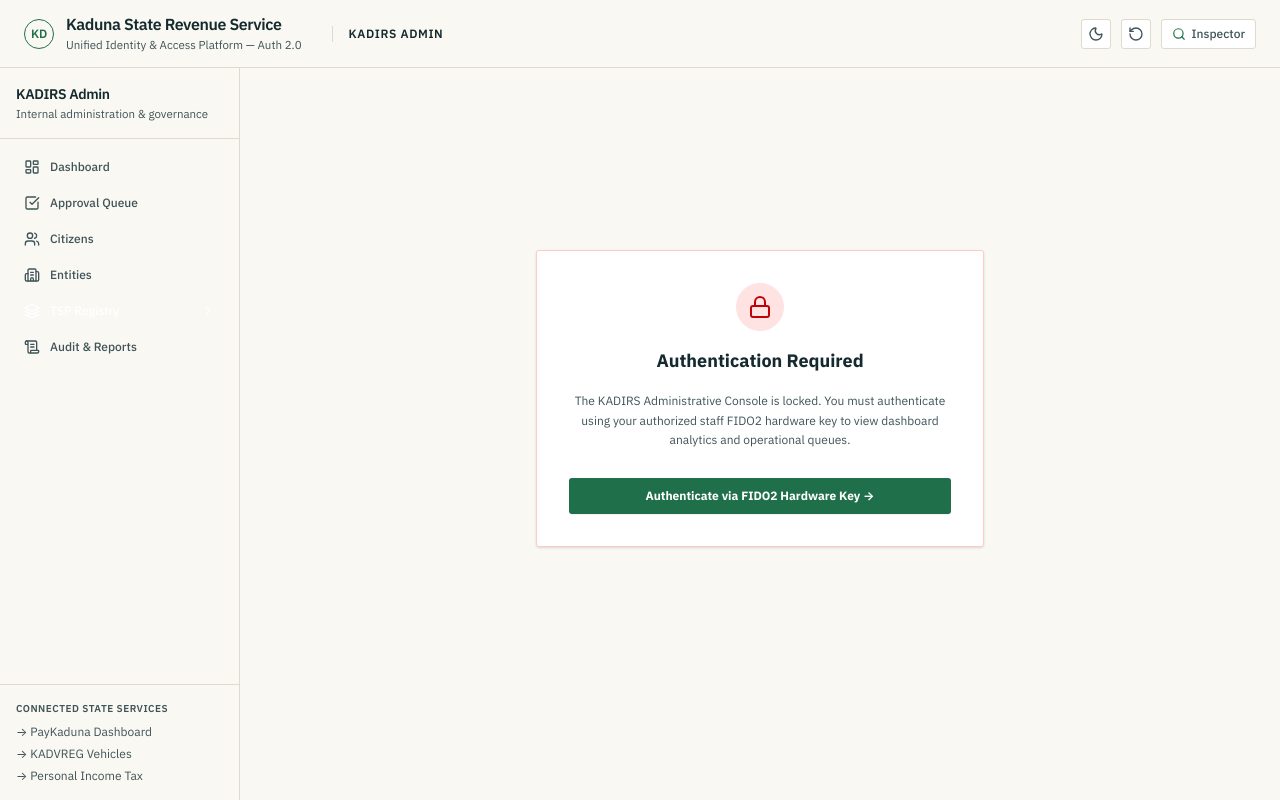
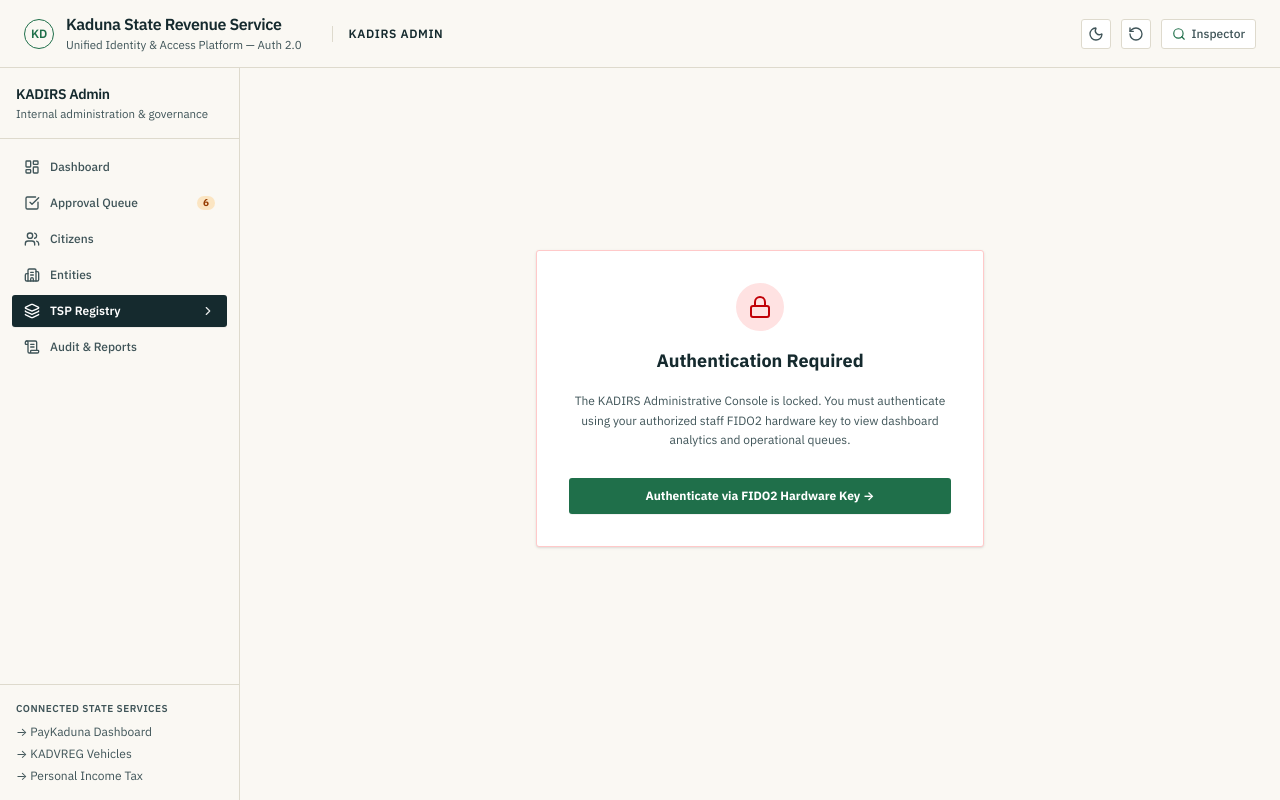
Before and after one commit to taxnigeria/kadirs-sso-demo, a React (Vite) app: page /admin/tsps in a window 1280 px wide. Built offline with nearby package versions, Linux system fonts and the light colour scheme.

Commit message:
fix(admin): hide tab row, show user card only on dashboard, and fix active sidebar button in light mode

```diff
--- a/src/components/layout/portal-branding.ts
+++ b/src/components/layout/portal-branding.ts
@@ -99,8 +99,8 @@ export const PORTALS: Record<string, PortalConfig> = {
     shortName: "Admin",
     description: "Internal administration & governance",
     icon: Lock,
-    color: "bg-kadirs-navy",
-    textColor: "text-kadirs-navy",
+    color: "bg-[#152A2E] dark:bg-emerald-800",
+    textColor: "text-[#152A2E] dark:text-emerald-400",
     navItems: [
       { label: "Dashboard", path: "/admin/dashboard", icon: LayoutDashboard },
       { label: "Approval Queue", path: "/admin/approvals", icon: CheckSquare },
--- a/src/components/layout/sidebar.tsx
+++ b/src/components/layout/sidebar.tsx
@@ -1,5 +1,6 @@
 import { Link, useLocation } from 'react-router'
 import { useAuthEngine } from '@/engine/auth-engine'
+import { useAdminEngine } from '@/engine/admin-engine'
 import { type PortalConfig } from './portal-branding'
 import { ChevronRight } from 'lucide-react'
 
@@ -10,6 +11,8 @@ interface SidebarProps {
 export function Sidebar({ portal }: SidebarProps) {
   const location = useLocation()
   const currentUser = useAuthEngine((s) => s.currentUser)
+  const makerCheckerItems = useAdminEngine((s) => s.makerCheckerItems)
+  const pendingApprovalsCount = makerCheckerItems.filter((i) => i.status === 'pending').length
 
   if (portal.navItems.length === 0) return null
 
@@ -36,15 +39,26 @@ export function Sidebar({ portal }: SidebarProps) {
               <Link
                 key={item.path}
                 to={item.path}
-                className={`flex items-center gap-2.5 px-3 py-2 rounded-[var(--radius)] text-xs font-medium transition-colors ${
+                className={`flex items-center gap-2.5 px-3 py-2 rounded-[var(--radius)] text-xs transition-colors ${
                   isActive
-                    ? `${portal.color || 'bg-[var(--green)]'} text-white font-medium`
-                    : 'text-[var(--ink-soft)] hover:text-[var(--ink)] hover:bg-[var(--line-soft)]'
+                    ? `${portal.color ? portal.color : 'bg-[var(--green)]'} text-white shadow-2xs font-semibold`
+                    : 'text-[var(--ink-soft)] hover:text-[var(--ink)] hover:bg-[var(--line-soft)] font-medium'
                 }`}
               >
                 <NavIcon className="h-4 w-4 flex-shrink-0" />
                 <span className="flex-1">{item.label}</span>
-                {isActive && <ChevronRight className="h-3.5 w-3.5 opacity-80" />}
+                {item.path === '/admin/approvals' && pendingApprovalsCount > 0 && (
+                  <span
+                    className={`px-1.5 py-0.2 rounded-full text-[10px] font-bold ${
+                      isActive
+                        ? 'bg-white/20 text-white'
+                        : 'bg-amber-500/20 text-amber-800 dark:text-amber-300'
+                    }`}
+                  >
+                    {pendingApprovalsCount}
+                  </span>
+                )}
+                {isActive && <ChevronRight className="h-3.5 w-3.5 opacity-90" />}
               </Link>
             )
           })}
--- a/src/components/layout/topbar.tsx
+++ b/src/components/layout/topbar.tsx
@@ -2,6 +2,7 @@ import { Link } from 'react-router'
 import { Sun, Moon, Search, RotateCcw, User } from 'lucide-react'
 import { useThemeStore } from '@/engine/theme-store'
 import { useAuthEngine } from '@/engine/auth-engine'
+import { useAdminEngine } from '@/engine/admin-engine'
 import { type PortalConfig } from './portal-branding'
 
 interface TopbarProps {
@@ -14,6 +15,8 @@ export function Topbar({ portal }: TopbarProps) {
   const currentUser = useAuthEngine((s) => s.currentUser)
   const identity = useAuthEngine((s) => s.identity)
   const activePersona = useAuthEngine((s) => s.activePersona)
+  const currentAdmin = useAdminEngine((s) => s.currentAdmin)
+  const logoutAdmin = useAdminEngine((s) => s.logoutAdmin)
 
   return (
     <header className="sticky top-0 z-50 border-b border-[var(--line)] bg-[var(--paper)]/95 backdrop-blur-md px-6 py-3.5 flex items-center justify-between transition-colors">
@@ -64,6 +67,29 @@ export function Topbar({ portal }: TopbarProps) {
           </Link>
         )}
 
+        {/* Admin Session Pill if logged into admin console */}
+        {currentAdmin && portal.id === 'admin' && (
+          <div className="hidden sm:flex items-center gap-2 px-2.5 py-1 rounded-[var(--radius)] bg-[var(--paper-raised)] border border-[var(--line)] text-xs shadow-2xs">
+            <span className="w-1.5 h-1.5 rounded-full bg-[var(--green)]" />
+            <span className="text-[var(--ink)] font-medium">
+              {currentAdmin.name}
+            </span>
+            <span className="text-[10px] text-[var(--green)] font-semibold uppercase tracking-wider">
+              ({currentAdmin.role.replace('_', ' ')})
+            </span>
+            <button
+              type="button"
+              onClick={() => {
+                logoutAdmin()
+                window.location.href = '/admin'
+              }}
+              className="ml-1 text-red-600 hover:text-red-700 text-[11px] font-semibold cursor-pointer hover:underline"
+            >
+              Sign Out
+            </button>
+          </div>
+        )}
+
         {/* Theme Toggle Button */}
         <button
           onClick={toggleTheme}
--- a/src/index.css
+++ b/src/index.css
@@ -103,6 +103,7 @@
   --color-line: var(--line);
   --color-line-soft: var(--line-soft);
   --color-danger: var(--danger);
+  --color-kadirs-navy: #152A2E;
 
   --color-background: var(--background);
   --color-foreground: var(--foreground);
--- a/src/portals/admin/admin-console-layout.tsx
+++ b/src/portals/admin/admin-console-layout.tsx
@@ -6,12 +6,6 @@ import {
   Flame,
   ShieldAlert,
   Cpu,
-  Activity,
-  CheckSquare,
-  Users,
-  Building2,
-  Layers,
-  FileSpreadsheet,
   Clock
 } from 'lucide-react'
 import { useAdminEngine } from '@/engine/admin-engine'
@@ -27,9 +21,8 @@ export function AdminConsoleLayout({ children }: AdminConsoleLayoutProps) {
   const logoutAdmin = useAdminEngine((s) => s.logoutAdmin)
   const isBreakGlassActive = useAdminEngine((s) => s.isBreakGlassActive)
   const deactivateBreakGlass = useAdminEngine((s) => s.deactivateBreakGlass)
-  const makerCheckerItems = useAdminEngine((s) => s.makerCheckerItems)
 
-  const pendingApprovalsCount = makerCheckerItems.filter((i) => i.status === 'pending').length
+  const isDashboard = location.pathname === '/admin/dashboard' || location.pathname === '/admin'
 
   // 15-Minute Idle Session Timer (900 seconds)
   const [secondsRemaining, setSecondsRemaining] = useState(892)
@@ -87,20 +80,6 @@ export function AdminConsoleLayout({ children }: AdminConsoleLayoutProps) {
   const keyIdMatch = currentAdmin.fido2KeyName.match(/#(KD-FIDO-\d+)/)
   const shortKeyId = keyIdMatch ? keyIdMatch[1] : 'KD-FIDO-9182'
 
-  const navLinks = [
-    { label: 'Overview & Telemetry', path: '/admin/dashboard', icon: Activity },
-    {
-      label: 'Approval Queue',
-      path: '/admin/approvals',
-      icon: CheckSquare,
-      badge: pendingApprovalsCount > 0 ? pendingApprovalsCount : undefined
-    },
-    { label: 'Citizen Accounts', path: '/admin/citizens', icon: Users },
-    { label: 'Entities (Corp / Agency)', path: '/admin/entities', icon: Building2 },
-    { label: 'TSP OAuth Registry', path: '/admin/tsps', icon: Layers },
-    { label: 'Audit Log & NDPA CAR', path: '/admin/reports', icon: FileSpreadsheet }
-  ]
-
   return (
     <div className="p-4 sm:p-6 lg:p-8 max-w-7xl mx-auto space-y-5 animate-in fade-in duration-300">
       {/* ========================================================================= */}
@@ -133,9 +112,10 @@ export function AdminConsoleLayout({ children }: AdminConsoleLayoutProps) {
       )}
 
       {/* ========================================================================= */}
-      {/* THE SESSION FRAME: OFFICER ATTRIBUTION + LIVE SESSION CONSTRAINTS          */}
+      {/* USER CARD: ONLY SHOWN ON DASHBOARD AS REQUESTED                          */}
       {/* ========================================================================= */}
-      <div className="bg-[var(--paper-raised)] border border-[var(--line)] p-4 sm:p-5 rounded-[var(--radius)] shadow-2xs space-y-3">
+      {isDashboard && (
+        <div className="bg-[var(--paper-raised)] border border-[var(--line)] p-4 sm:p-5 rounded-[var(--radius)] shadow-2xs space-y-3 animate-in fade-in duration-200">
           <div className="flex flex-col md:flex-row md:items-center justify-between gap-4">
             <div className="flex items-center gap-3.5">
               <div className="w-11 h-11 rounded-full bg-[var(--green)]/10 text-[var(--green)] flex items-center justify-center font-bold text-sm shrink-0 border border-[var(--green)]/20 shadow-2xs">
@@ -154,7 +134,7 @@ export function AdminConsoleLayout({ children }: AdminConsoleLayoutProps) {
                     {shortKeyId}
                   </span>
                 </div>
-              <p className="text-xs text-[var(--ink-soft)] mt-0.5 flex flex-wrap items-center gap-1.5">
+                <p className="text-xs text-[var(--ink-soft)] mt-1 flex flex-wrap items-center gap-1.5">
                   <span>Account: <code className="font-mono text-[var(--ink)] font-semibold">{currentAdmin.email}</code></span>
                   <span>&middot;</span>
                   <span>Staff: <code className="font-mono text-[var(--ink)]">{currentAdmin.staffId}</code></span>
@@ -211,38 +191,10 @@ export function AdminConsoleLayout({ children }: AdminConsoleLayoutProps) {
             </span>
           </div>
         </div>
+      )}
 
       {/* ========================================================================= */}
-      {/* SIX SPOKES SUB-NAVIGATION RIBBON                                           */}
-      {/* ========================================================================= */}
-      <div className="flex items-center gap-1.5 border-b border-[var(--line)] overflow-x-auto pb-1 text-xs">
-        {navLinks.map((link) => {
-          const isActive = location.pathname === link.path
-          const Icon = link.icon
-          return (
-            <Link
-              key={link.path}
-              to={link.path}
-              className={`px-3.5 py-2 font-medium rounded-t-[var(--radius)] border-b-2 flex items-center gap-1.5 transition-colors cursor-pointer whitespace-nowrap ${
-                isActive
-                  ? 'border-[var(--green)] text-[var(--green)] font-semibold bg-[var(--paper-raised)]'
-                  : 'border-transparent text-[var(--ink-soft)] hover:text-[var(--ink)]'
-              }`}
-            >
-              <Icon className="w-3.5 h-3.5" />
-              <span>{link.label}</span>
-              {link.badge !== undefined && (
-                <span className="px-1.5 py-0.2 rounded-full bg-amber-500/20 text-amber-800 text-[10px] font-bold">
-                  {link.badge}
-                </span>
-              )}
-            </Link>
-          )
-        })}
-      </div>
-
-      {/* ========================================================================= */}
-      {/* SPOKE PAGE CONTENT SLOT                                                   */}
+      {/* SPOKE PAGE CONTENT SLOT (TAB ROW HIDDEN AS REQUESTED)                     */}
       {/* ========================================================================= */}
       <div className="animate-in fade-in duration-200">
         {children}
```
Lines whose indentation alone changed are shown as unchanged.
